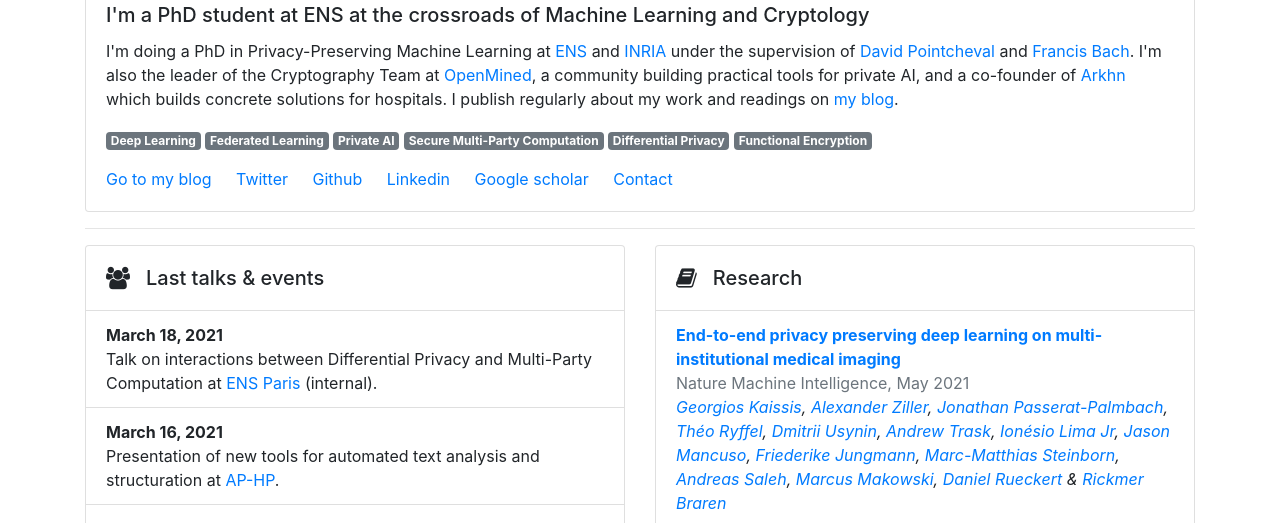
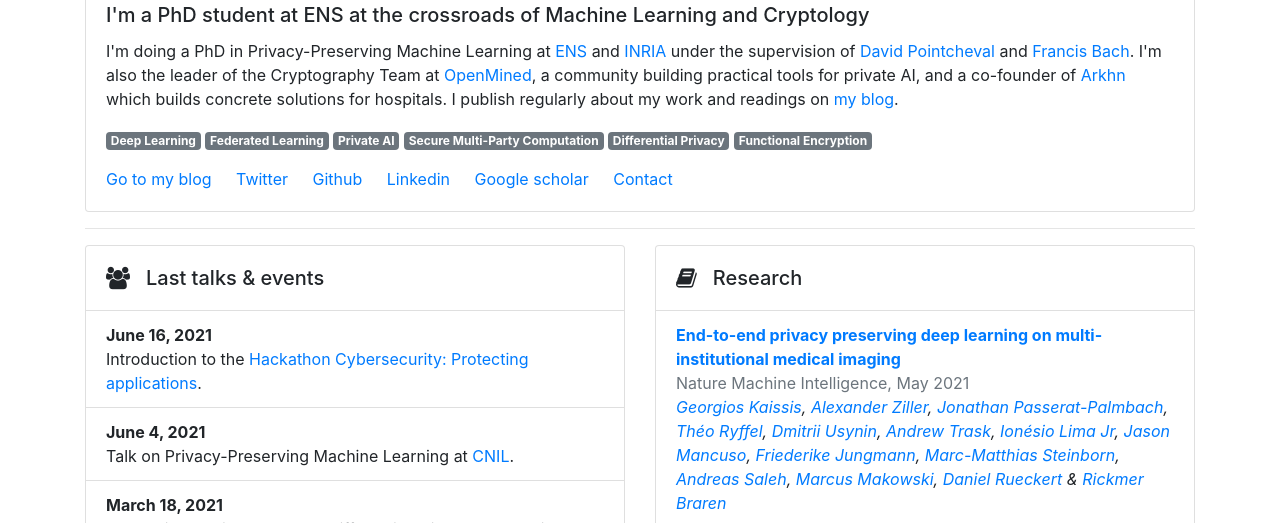
Before and after one commit to LaRiffle/ens-home, a plain HTML site: page index.html in a window 1280 px wide. Shown: the part 429-952 px from the top of the page. Drawn offline with nearby package versions, Linux system fonts and the light colour scheme; a script that the page names is missing.

Commit message:
Add new events

```diff
--- a/index.html
+++ b/index.html
@@ -152,6 +152,14 @@
                 </div>
             </div>
             <ul class="list-group list-group-flush" style="max-height: 400px; overflow: scroll;">
+              <li class="list-group-item">
+                <b>June 16, 2021</b><br />
+                 Introduction to the <a href="https://www.linkedin.com/posts/arkhn_youshallnotpass-hackathon-startup-activity-6810497334804287488-0T_e">Hackathon Cybersecurity: Protecting applications</a>.
+              </li>
+              <li class="list-group-item">
+                <b>June 4, 2021</b><br />
+                 Talk on Privacy-Preserving Machine Learning at <a href="https://www.cnil.fr/">CNIL</a>.
+              </li>
               <li class="list-group-item">
                 <b>March 18, 2021</b><br />
                  Talk on interactions between Differential Privacy and Multi-Party Computation at <a href="http://www.di.ens.fr/">ENS Paris</a> (internal).
```
